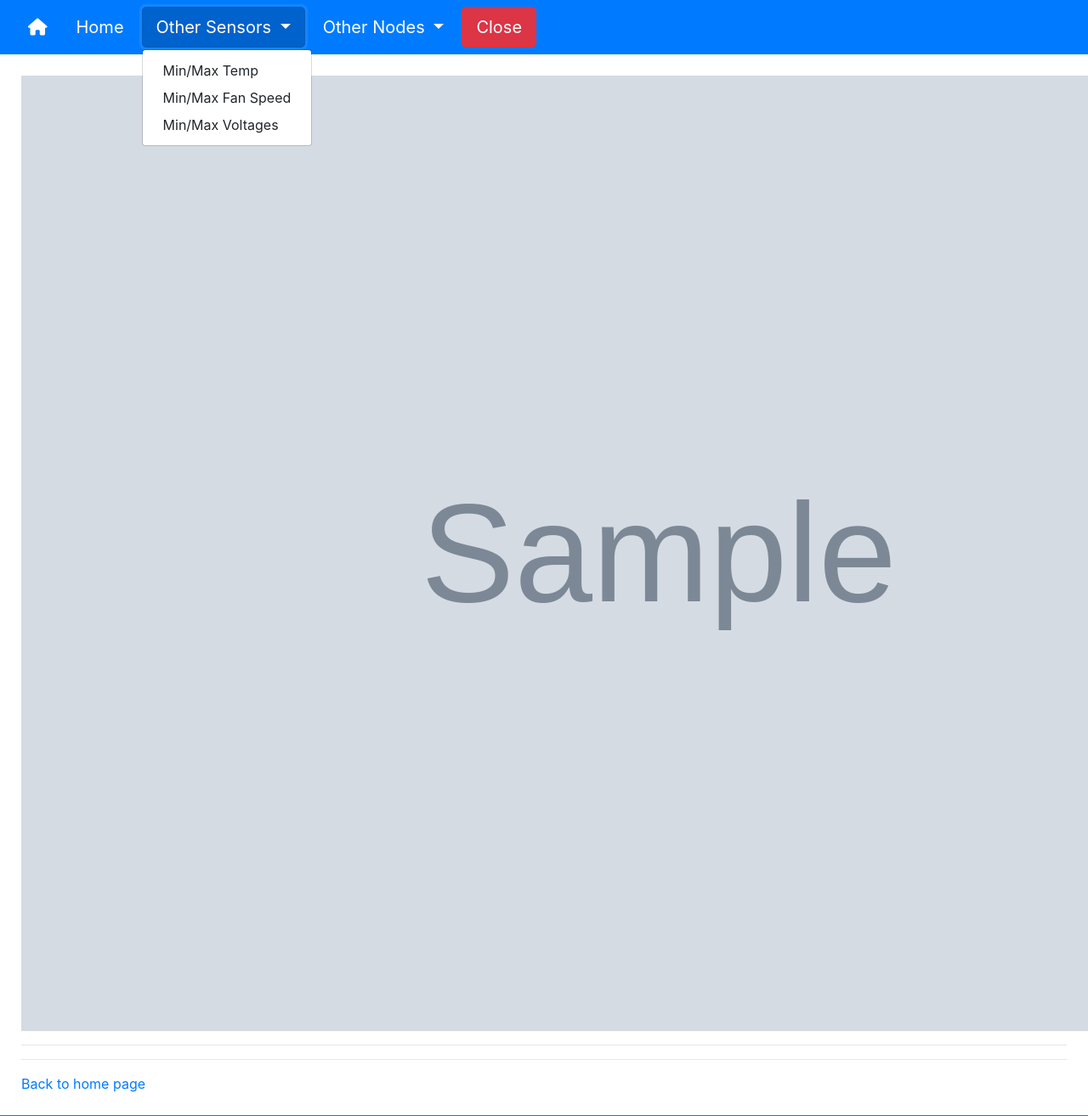
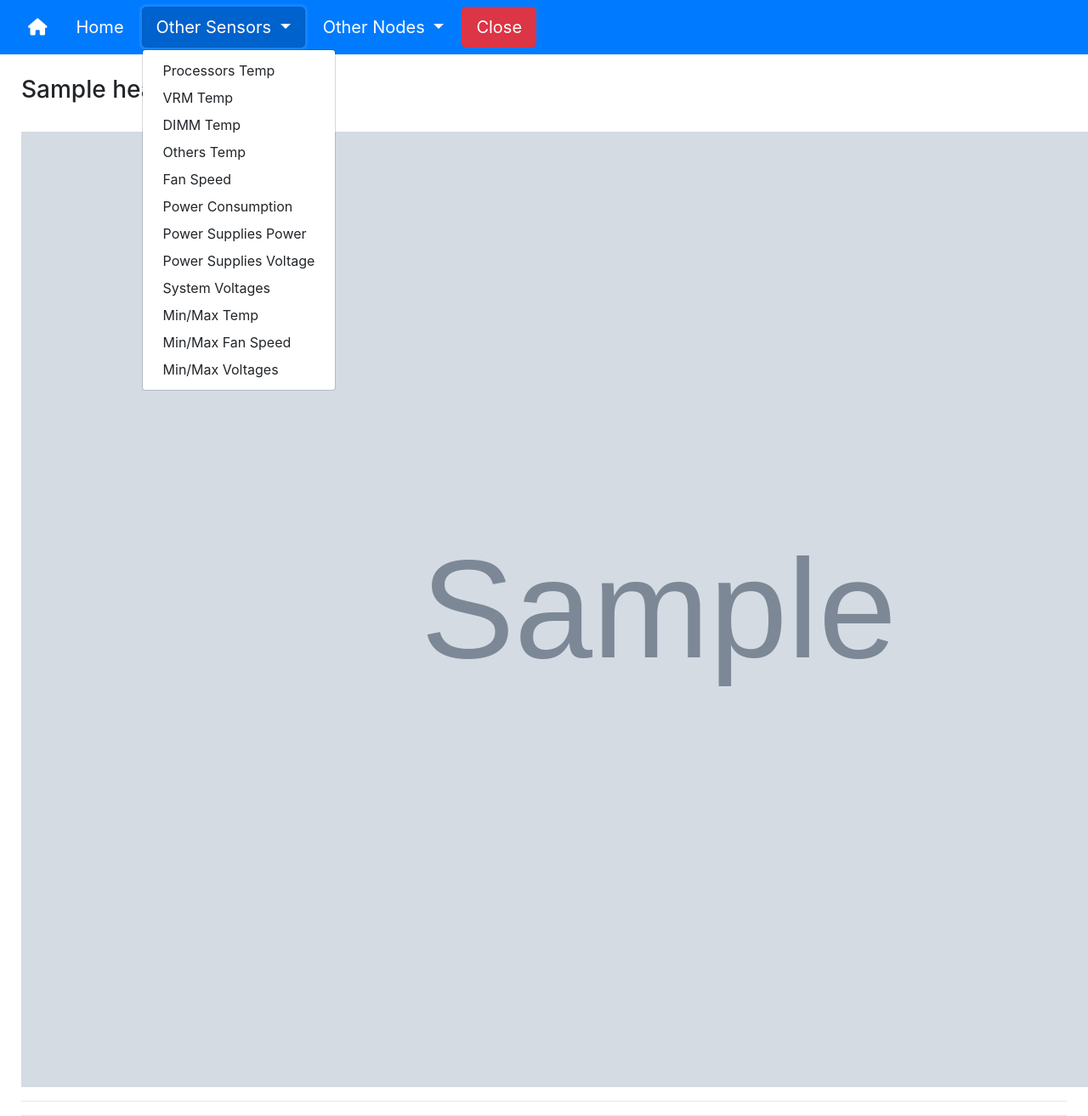
Before and after one commit to neonadia/sysmonitorfrontend, a Flask app: template MongoFlask/templates/imageOutput.html in a window 1280 px wide, after a click on "Other Sensors"; the page is wider, and only the part inside the window is pictured. Shown: the top 1314 px of that part at 85% size. Run offline with Flask 2, Linux system fonts and the light colour scheme; the template is opened without the code that fills it: most values are stand-ins (such as "Sample title", 1, 10 or a date in 2020); grey boxes marked "Sample" are stand-in pictures; parts of the project's set-up code (start-up, migrations or seed data) failed here and were passed over; some libraries are stand-ins or nearby versions.

Commit message:
tick spacing

```diff
--- a/MongoFlask/app.py
+++ b/MongoFlask/app.py
@@ -1311,12 +1311,15 @@ def min_max_temperatures(bmc_ip):
 @app.route('/min_max_temperatures_chart/<bmc_ip>')
 def min_max_temperatures_chart(bmc_ip):
     messages, max_vals, min_vals, sensorNames = find_min_max(bmc_ip,"Temperatures", "ReadingCelsius", 9999)
+    messages.insert(0,'Numerical Results: (Units: Celsius)')
+    chart_headers = ['Extreme Sensor Readings: (Light Blue: Min, Green: Max)']
     df_max = pd.DataFrame({"Temperature (Celsius)":max_vals, "Sensor names": sensorNames})
     df_min = pd.DataFrame({"Temperature (Celsius)":min_vals, "Sensor names": sensorNames})
     sns.set_theme(style="whitegrid")
     fig, ax =plt.subplots(1,1,figsize=(10,len(df_max)/4+1))
     custom_palette = ["green"]
     sns_plot = sns.barplot(y="Sensor names", x="Temperature (Celsius)", palette = custom_palette,data=df_max, ax=ax)
+    ax.set_xticks(range(0,int(max(max_vals))+1,10))
     ax.xaxis.label.set_color('black')
     ax.yaxis.label.set_color('black')
     ax.tick_params(labelcolor='black')
@@ -1332,7 +1335,7 @@ def min_max_temperatures_chart(bmc_ip):
     imageheight = (len(df_min)/4+1)*1500/10
     while not os.path.isfile("/app/static/images/" + imagepath):
         time.sleep(1)
-    return render_template('imageOutput.html',messages=messages,imagepath="../static/images/" + imagepath,imageheight=imageheight,bmc_ip = bmc_ip, ip_list = getIPlist(), chart_name = "min_max_temperatures")
+    return render_template('imageOutput.html',chart_headers = chart_headers, messages=messages,imagepath="../static/images/" + imagepath,imageheight=imageheight,bmc_ip = bmc_ip, ip_list = getIPlist(), chart_name = "min_max_temperatures")
 
 @app.route('/min_max_voltages/<bmc_ip>')
 def min_max_voltages(bmc_ip):
@@ -1342,12 +1345,15 @@ def min_max_voltages(bmc_ip):
 @app.route('/min_max_voltages_chart/<bmc_ip>')
 def min_max_voltages_chart(bmc_ip):
     messages, max_vals, min_vals, sensorNames = find_min_max(bmc_ip,"Voltages", "ReadingVolts", 1000)
+    messages.insert(0,'Numerical Results: (Units: Voltages)')
+    chart_headers = ['Extreme Sensor Readings: (Light Blue: Min, Green: Max)']
     df_max = pd.DataFrame({"Voltages (Volts)":max_vals, "Sensor names": sensorNames})
     df_min = pd.DataFrame({"Voltages (Volts)":min_vals, "Sensor names": sensorNames})
     sns.set_theme(style="whitegrid")
     fig, ax =plt.subplots(1,1,figsize=(10,len(df_max)/4+1))
     custom_palette = ["green"]
     sns_plot = sns.barplot(y="Sensor names", x="Voltages (Volts)", palette = custom_palette,data=df_max, ax=ax)
+    ax.set_xticks(range(0,int(max(max_vals))+1,1))
     ax.xaxis.label.set_color('black')
     ax.yaxis.label.set_color('black')
     ax.tick_params(labelcolor='black')
@@ -1363,7 +1369,7 @@ def min_max_voltages_chart(bmc_ip):
     imageheight = (len(df_min)/4+1)*1500/10
     while not os.path.isfile("/app/static/images/" + imagepath):
         time.sleep(1)
-    return render_template('imageOutput.html',messages=messages,imagepath="../static/images/" + imagepath,imageheight=imageheight,bmc_ip = bmc_ip, ip_list = getIPlist(), chart_name = "min_max_voltages")
+    return render_template('imageOutput.html',chart_headers = chart_headers, messages=messages,imagepath="../static/images/" + imagepath,imageheight=imageheight,bmc_ip = bmc_ip, ip_list = getIPlist(), chart_name = "min_max_voltages")
 
 @app.route('/min_max_fans/<bmc_ip>')
 def min_max_fans(bmc_ip):
@@ -1373,12 +1379,15 @@ def min_max_fans(bmc_ip):
 @app.route('/min_max_fans_chart/<bmc_ip>')
 def min_max_fans_chart(bmc_ip):
     messages, max_vals, min_vals, sensorNames = find_min_max(bmc_ip,"Fans", "Reading", 999999)
+    messages.insert(0,'Numerical Results: (Units: rd/min)')
+    chart_headers = ['Extreme Sensor Readings: (Light Blue: Min, Green: Max)']
     df_max = pd.DataFrame({"Fan Speed(rd/min)":max_vals, "Sensor names": sensorNames})
     df_min = pd.DataFrame({"Fan Speed(rd/min)":min_vals, "Sensor names": sensorNames})
     sns.set_theme(style="whitegrid")
     fig, ax =plt.subplots(1,1,figsize=(10,len(df_max)/4+1))
     custom_palette = ["green"]
     sns_plot = sns.barplot(y="Sensor names", x="Fan Speed(rd/min)", palette = custom_palette,data=df_max, ax=ax)
+    ax.set_xticks(range(0,int(max(max_vals))+1,1000))
     ax.xaxis.label.set_color('black')
     ax.yaxis.label.set_color('black')
     ax.tick_params(labelcolor='black')
@@ -1394,7 +1403,7 @@ def min_max_fans_chart(bmc_ip):
     imageheight = (len(df_min)/4+1)*1500/10
     while not os.path.isfile("/app/static/images/" + imagepath):
         time.sleep(1)
-    return render_template('imageOutput.html',messages=messages,imagepath="../static/images/" + imagepath,imageheight=imageheight,bmc_ip = bmc_ip, ip_list = getIPlist(), chart_name = "min_max_fans")
+    return render_template('imageOutput.html',chart_headers = chart_headers ,messages=messages,imagepath="../static/images/" + imagepath,imageheight=imageheight,bmc_ip = bmc_ip, ip_list = getIPlist(), chart_name = "min_max_fans")
 
 @app.route('/chart_powercontrol/<bmc_ip>')
 def chart_powercontrol(bmc_ip):
--- a/MongoFlask/templates/imageOutput.html
+++ b/MongoFlask/templates/imageOutput.html
@@ -30,9 +30,18 @@
                     Other Sensors
                 </button>
                     <div class="dropdown-menu" aria-labelledby="dropdownMenuButton">
-                        <a class="dropdown-item" href="{{ url_for('index') }}min_max_temperatures_chart/{{ bmc_ip }}">Min/Max Temp</a>
-                        <a class="dropdown-item" href="{{ url_for('index') }}min_max_fans_chart/{{ bmc_ip }}">Min/Max Fan Speed</a>
-                        <a class="dropdown-item" href="{{ url_for('index') }}min_max_voltages_chart/{{ bmc_ip }}">Min/Max Voltages</a>
+                        <a class="dropdown-item" href="{{ url_for('index') }}chart_cputemperatures/{{ bmc_ip }}" target="_blank">Processors Temp</a>
+                        <a class="dropdown-item" href="{{ url_for('index') }}chart_vrmtemperatures/{{ bmc_ip }}" target="_blank">VRM Temp</a>
+                        <a class="dropdown-item" href="{{ url_for('index') }}chart_dimmctemperatures/{{ bmc_ip }}" target="_blank">DIMM Temp</a>
+                        <a class="dropdown-item" href="{{ url_for('index') }}chart_othertemperatures/{{ bmc_ip }}" target="_blank">Others Temp</a>
+                        <a class="dropdown-item" href="{{ url_for('index') }}chart_fans/{{ bmc_ip }}"  target="_blank">Fan Speed</a>
+                        <a class="dropdown-item" href="{{ url_for('index') }}chart_powercontrol/{{ bmc_ip }}" target="_blank">Power Consumption</a>
+                        <a class="dropdown-item" href="{{ url_for('index') }}chart_powersuppliespower/{{ bmc_ip }}" target="_blank">Power Supplies Power</a>
+                        <a class="dropdown-item" href="{{ url_for('index') }}chart_powersuppliesvoltage/{{ bmc_ip }}" target="_blank">Power Supplies Voltage</a>
+                        <a class="dropdown-item" href="{{ url_for('index') }}chart_voltages/{{ bmc_ip }}"  target="_blank">System Voltages</a>
+                        <a class="dropdown-item" href="{{ url_for('index') }}min_max_temperatures_chart/{{ bmc_ip }}" target="_blank">Min/Max Temp</a>
+                        <a class="dropdown-item" href="{{ url_for('index') }}min_max_fans_chart/{{ bmc_ip }}" target="_blank">Min/Max Fan Speed</a>
+                        <a class="dropdown-item" href="{{ url_for('index') }}min_max_voltages_chart/{{ bmc_ip }}" target="_blank">Min/Max Voltages</a>
                     </div>
             </div>
             <li class="dropdown">
@@ -60,10 +69,19 @@
 
 
 <div class="jumbotron bg-white" style="margin: 0rem; padding: 25px;" >
+    {% for header in chart_headers %}
+    <h3 class ="text-black">{{ header }}</h4>
+    {% endfor %}
+    <br>
     <p><img src="{{ imagepath }}" height="{{ imageheight }}" width="1500"></p>
     <hr>
     {% for message in messages %}
-    <h4 class ="text-primary">{{ message }}</h4>
+        {% if loop.index == 1 %}
+        <h3 class ="text-primary">{{ message }}</h4>
+        <br>
+        {% else %}
+        <h4 class ="text-primary">{{ message }}</h4>
+        {% endif %}
     {% endfor %}
     <hr>
     <div><a href="{{ url_for('index') }}">Back to home page</a></div>
```
Also changed, not shown: MongoFlask/templates/chart_base.html (+12 -9 lines).
